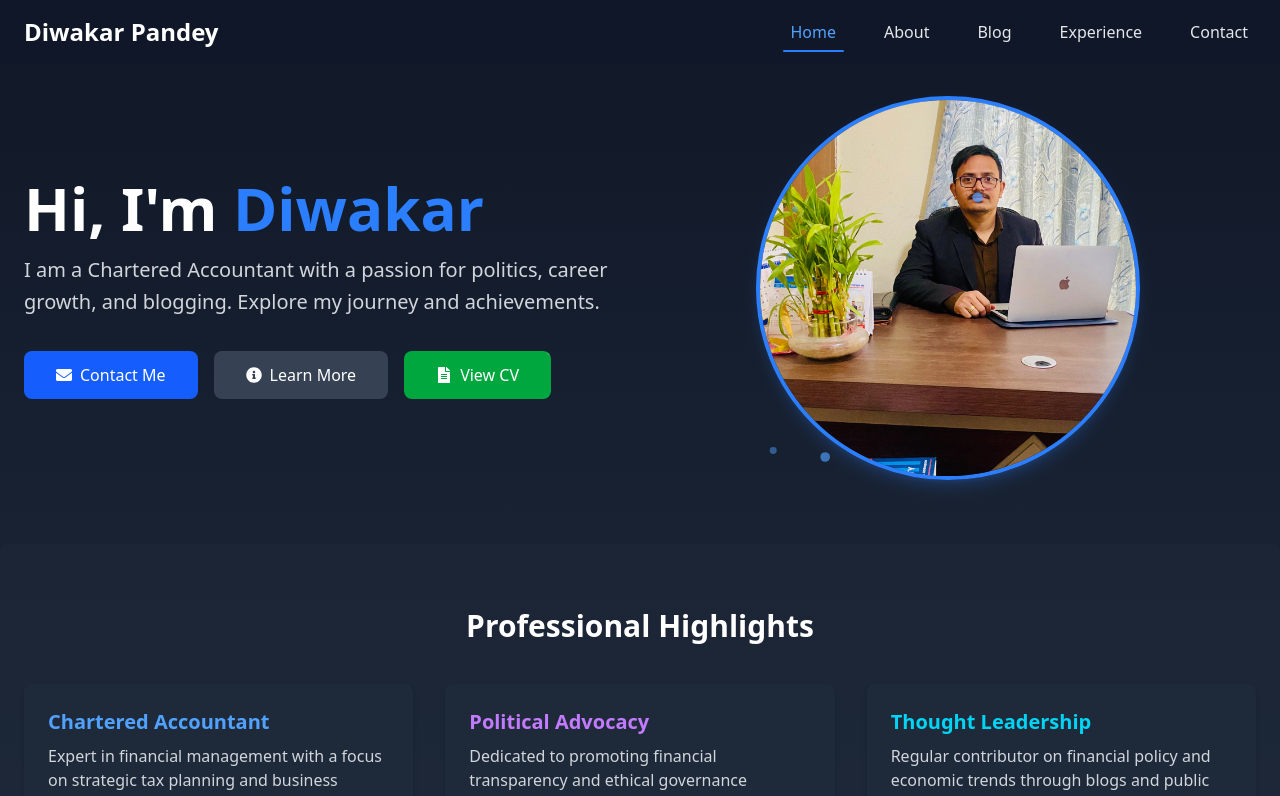
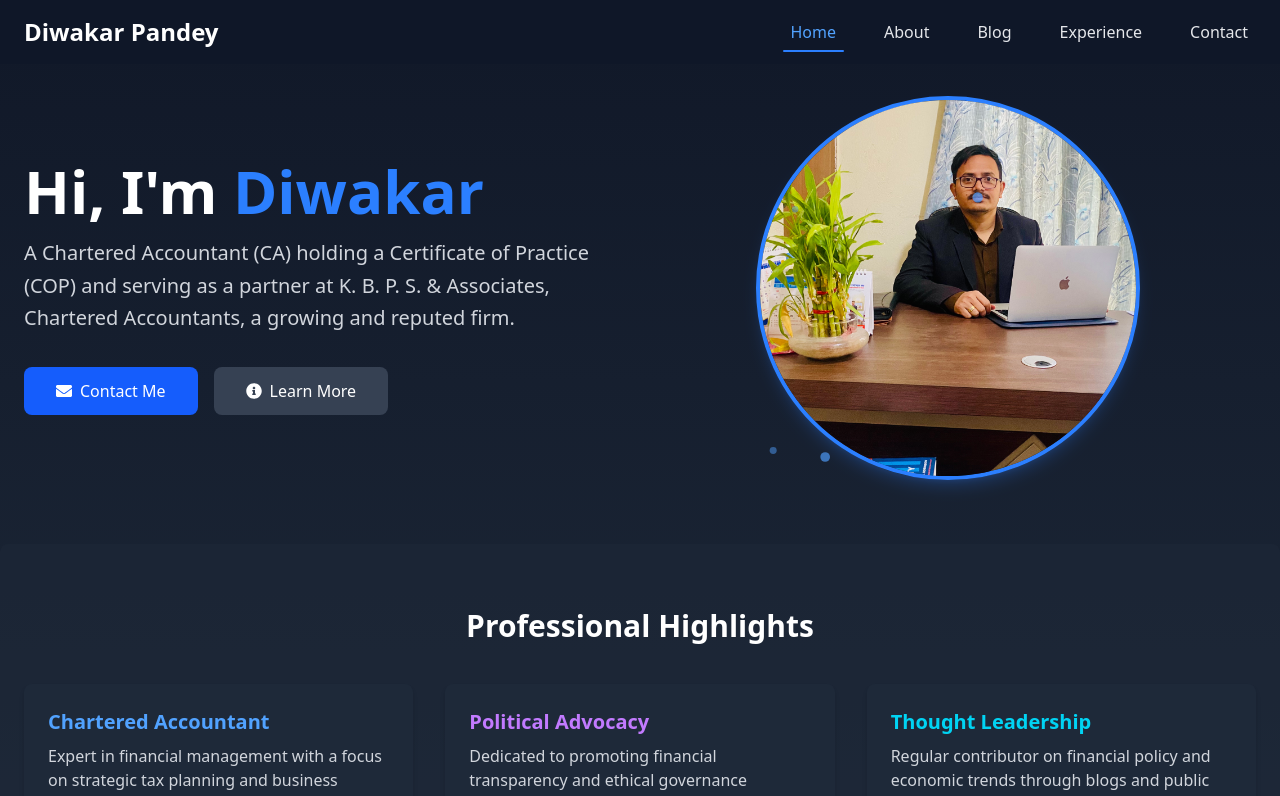
Before and after one commit to RajeshPandey10/diwakar_frontend, a React (Vite) app: page / in a window 1280 px wide. Shown: the top 796 px of the page. Built offline with nearby package versions, Linux system fonts and the light colour scheme.

Commit message:
somechnages

```diff
--- a/src/components/Contact/Contact.jsx
+++ b/src/components/Contact/Contact.jsx
@@ -109,10 +109,10 @@ const Contact = () => {
                 <div>
                   <h3 className="text-lg font-semibold text-blue-400">Email</h3>
                   <a
-                    href="mailto:diwakar.pandey@gmail.com"
+                    href="mailto:cadiwakar.kbps@gmail.com"
                     className="text-gray-300 hover:text-white transition-colors"
                   >
-                    diwakar.kbc@gmail.com
+                    cadiwakar.kbps@gmail.com
                   </a>
                 </div>
               </motion.div>
--- a/src/components/Home/Home.jsx
+++ b/src/components/Home/Home.jsx
@@ -5,10 +5,7 @@ import { FaFileAlt, FaEnvelope, FaInfoCircle } from "react-icons/fa";
 import img from "../../../public/IMG_5683.jpg";
 
 const Home = () => {
-  const openCV = () => {
-    // Replace with your actual CV URL
-    window.open("/cv_diwakar.pdf", "_blank");
-  };
+
 
   return (
     <div className="min-h-screen bg-gradient-to-b from-gray-900 to-gray-800 text-white">
@@ -25,8 +22,8 @@ const Home = () => {
           </h1>
 
           <p className="text-xl text-gray-300 mb-8 leading-relaxed">
-            I am a Chartered Accountant with a passion for politics, career
-            growth, and blogging. Explore my journey and achievements.
+          A Chartered Accountant (CA) holding a Certificate of Practice (COP) and serving as a
+          partner at K. B. P. S. & Associates, Chartered Accountants, a growing and reputed firm.
           </p>
 
           <div className="flex flex-wrap gap-4 justify-center md:justify-start">
@@ -54,30 +51,7 @@ const Home = () => {
               </Link>
             </motion.div>
 
-            {/* CV Button with Animation */}
-            <motion.div whileHover={{ scale: 1.05 }} whileTap={{ scale: 0.95 }}>
-              <button
-                onClick={openCV}
-                className="group relative px-8 py-3 bg-green-600 overflow-hidden rounded-lg inline-flex items-center"
-              >
-                <motion.span className="absolute inset-0 w-0 bg-green-800 transition-all duration-500 ease-out group-hover:w-full" />
-                <FaFileAlt className="mr-2 relative z-10" />
-                <span className="font-medium relative z-10">View CV</span>
 
-                {/* Small dot animation */}
-                <motion.span
-                  className="absolute -top-1 -right-1 w-2 h-2 rounded-full bg-white"
-                  animate={{
-                    opacity: [0, 1, 0],
-                    scale: [1, 1.5, 1],
-                  }}
-                  transition={{
-                    duration: 2,
-                    repeat: Infinity,
-                  }}
-                />
-              </button>
-            </motion.div>
           </div>
         </motion.div>
 
```
Also changed, not shown: src/components/About/About.jsx (+29 -1 lines).
